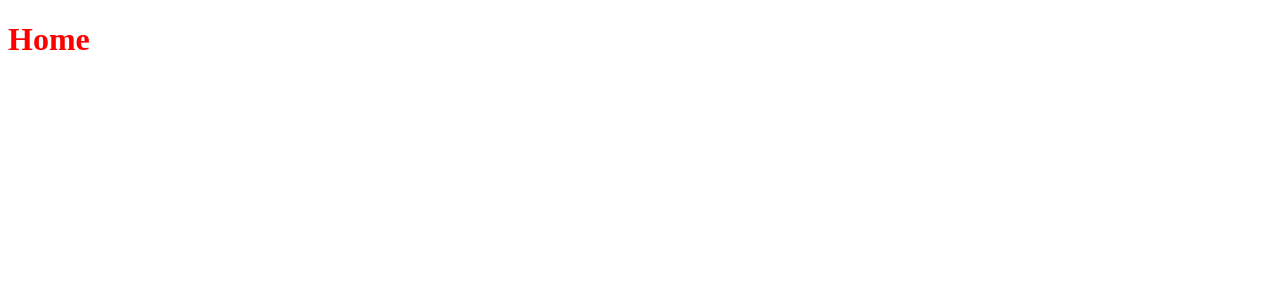
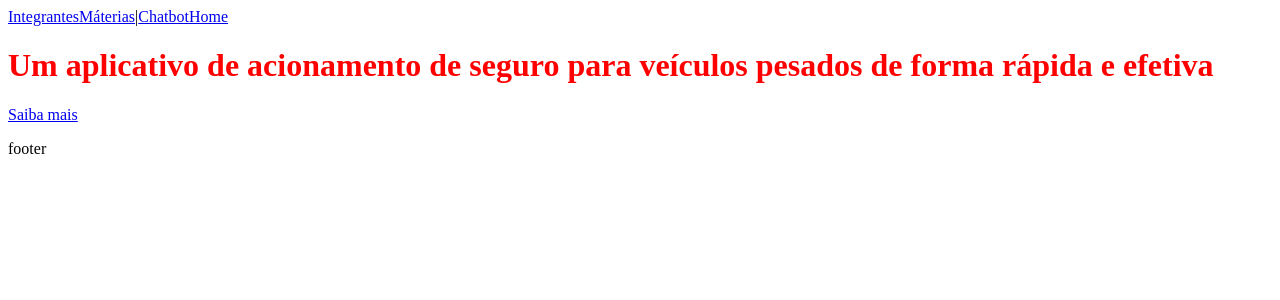
Before and after one commit to Serbatinho/sprint, a React (Vite) app: page / in a window 1280 px wide. Shown: the top 300 px of the page. Built offline with nearby package versions, Linux system fonts and the light colour scheme.

Commit message:
html header feito e links funcionando

```diff
--- a/src/App.jsx
+++ b/src/App.jsx
@@ -1,9 +1,15 @@
 import { Outlet } from 'react-router-dom'
 import './styles/app.css'
+import Footer from './components/Footer'
+import Header from './components/Header'
 
 function App() {
   return (
-    <Outlet />
+    <>
+      <Header />
+      <Outlet />
+      <Footer />
+    </>
   )
 }
 
--- /dev/null
+++ b/src/components/Footer.jsx
@@ -0,0 +1,9 @@
+export default function Footer() {
+    return (
+        <>
+            <footer>
+                <p>footer</p>
+            </footer>
+        </>
+    )
+}
--- /dev/null
+++ b/src/components/Header.jsx
@@ -0,0 +1,15 @@
+import { Link } from "react-router-dom";
+
+export default function Header() {
+    return (
+        <>
+            <navbar className="navbar navbar-header">
+                <Link to='/integrantes'>Integrantes</Link>
+                <Link to='/materias'>Máterias</Link>
+                <span>|</span>
+                <Link to='/chatbot'>Chatbot</Link>
+                <Link to='/'>Home</Link>
+            </navbar>
+        </>
+    )
+}
--- a/src/main.jsx
+++ b/src/main.jsx
@@ -8,6 +8,7 @@ import Home from './routes/Home/index.jsx';
 import Error from './routes/Error/index.jsx';
 import Integrantes from './routes/Integrantes/index.jsx';
 import Chatbot from './routes/Chatbot/index.jsx';
+import Materias from './routes/Materias/index.jsx';
 
 const router = createBrowserRouter([
   {
@@ -17,6 +18,7 @@ const router = createBrowserRouter([
       { path: '/', element: <Home /> },
       { path: '/integrantes', element: <Integrantes /> },
       { path: '/chatbot', element: <Chatbot /> },
+      { path: '/materias', element: <Materias /> },
     ]
   },
 ])
--- a/src/routes/Home/index.jsx
+++ b/src/routes/Home/index.jsx
@@ -1,8 +1,13 @@
+import { Link } from "react-router-dom";
+
 export default function Home() {
     return (
         <>
             <main>
-                <h1>Home</h1>
+                <div>
+                    <h1>Um aplicativo de acionamento de seguro para veículos pesados de forma rápida e efetiva</h1>
+                    <Link>Saiba mais</Link>
+                </div>
             </main>
         </>
     )
--- /dev/null
+++ b/src/routes/Materias/index.jsx
@@ -0,0 +1,9 @@
+export default function Materias() {
+    return (
+        <>
+            <main>
+                <h1>Materias</h1>
+            </main>
+        </>
+    )
+}
```
